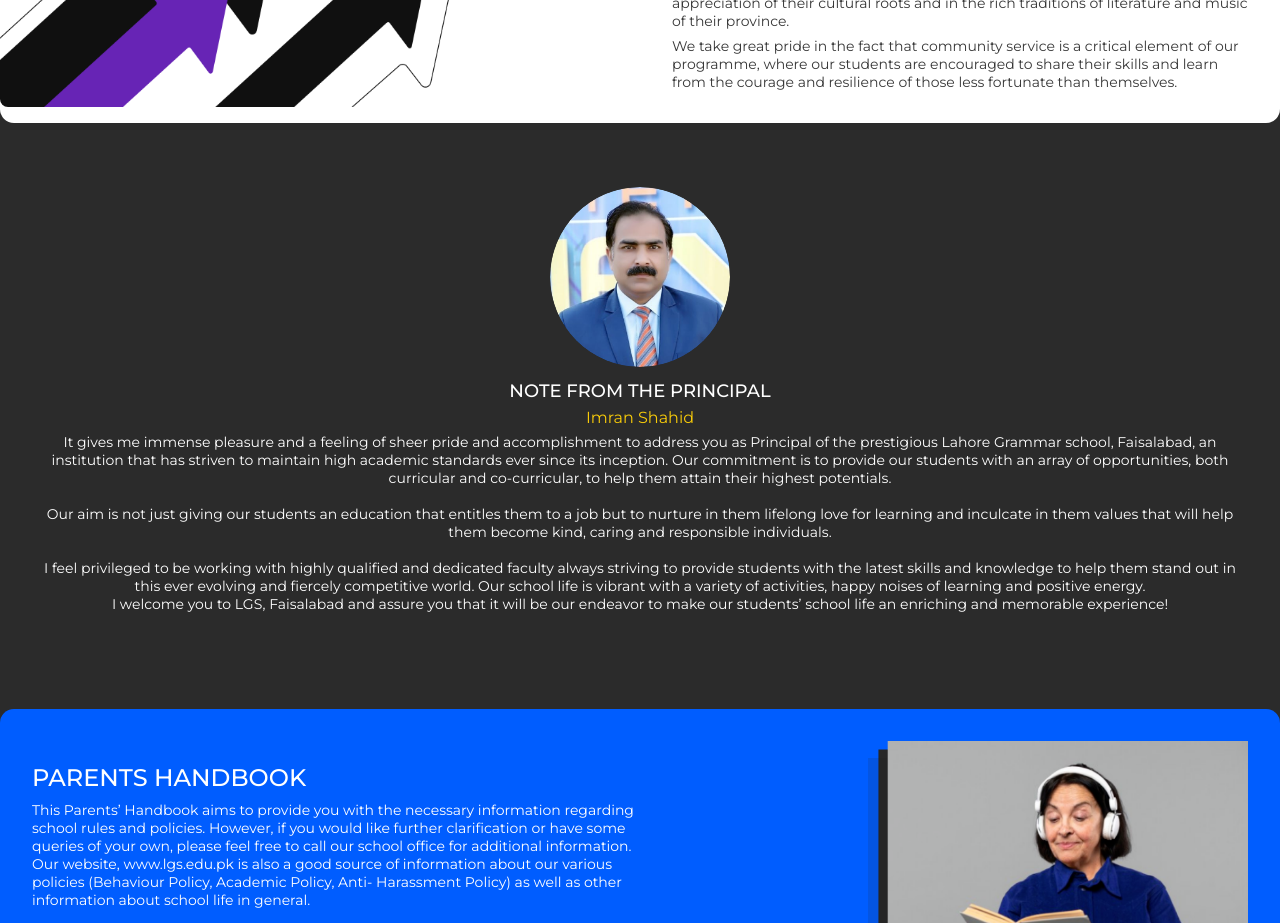
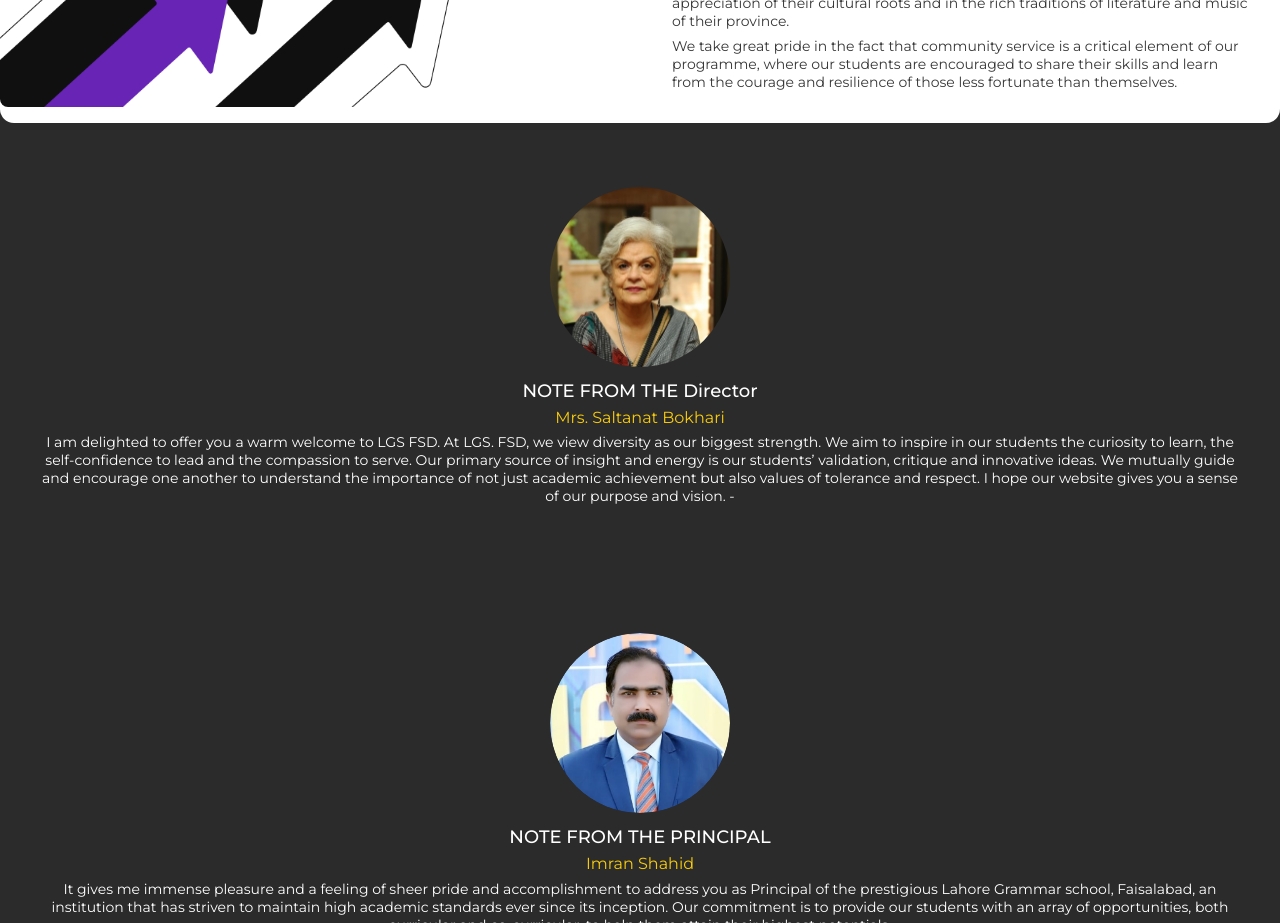
Before and after one commit to ibilalchaudhary/lgs-web, a React (Create React App) app: page /our-school in a window 1280 px wide. Shown: the part 1280-2203 px from the top of the page. Built offline with nearby package versions, Linux system fonts and the light colour scheme.

Commit message:
director message done

```diff
--- a/src/screens/OurSchool.js
+++ b/src/screens/OurSchool.js
@@ -9,6 +9,7 @@
 import academicPic from "../assets/academicPic.png";
 import ParentsHandbook from "../assets/ParentsHandbook.pdf";
 import TermCalendar from "../assets/2ndTermCalendar.pdf";
+import director_pic from "../assets/director.jpg"
 
 function AcademicCard({ month, date, voca }) {
   return (
@@ -138,6 +139,30 @@
               encouraged to share their skills and learn from the courage and
               resilience of those less fortunate than themselves.
             </div>
+          </div>
+        </div>
+
+        <div className="from__the__pricipal__container">
+          <img
+            src={director_pic}
+            alt="pricipal_pic"
+            className="from__the__pricipal__container__img"
+          />
+          <div className="from__the__pricipal__container__heading">
+            NOTE FROM THE Director
+          </div>
+          <div className="from__the__pricipal__container__sub__heading">
+            Mrs. Saltanat Bokhari
+          </div>
+          <div className="from__the__pricipal__container__para">
+            I am delighted to offer you a warm welcome to LGS FSD. At LGS. FSD,
+            we view diversity as our biggest strength. We aim to inspire in our
+            students the curiosity to learn, the self-confidence to lead and the
+            compassion to serve. Our primary source of insight and energy is our
+            students’ validation, critique and innovative ideas. We mutually
+            guide and encourage one another to understand the importance of not
+            just academic achievement but also values of tolerance and respect.
+            I hope our website gives you a sense of our purpose and vision. -
           </div>
         </div>
         <div className="from__the__pricipal__container">
```
Also changed, not shown: src/assets/director.jpg (added).
